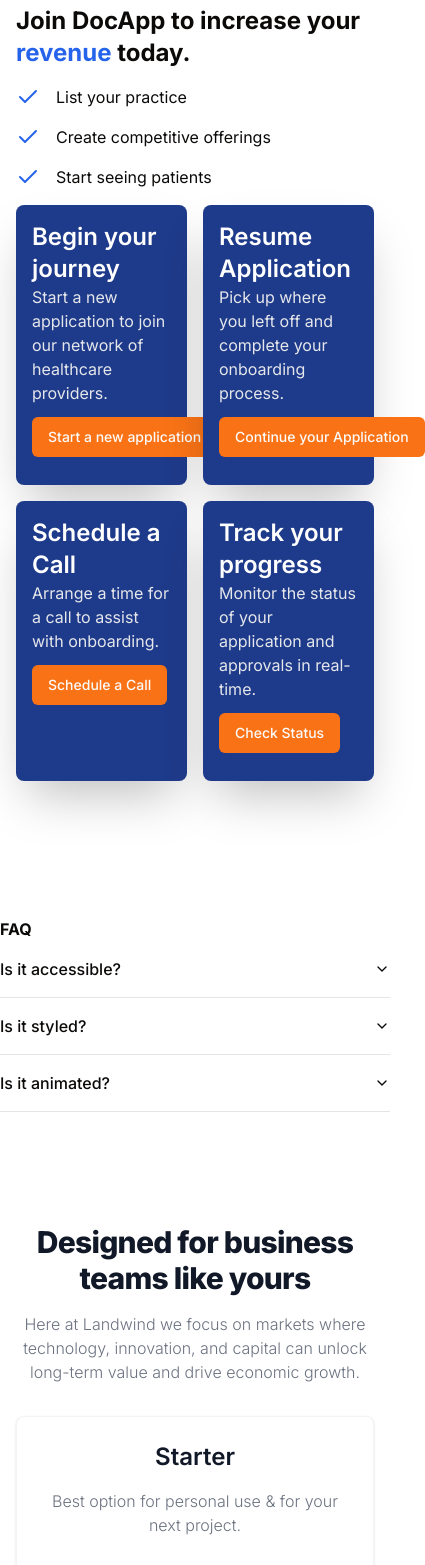
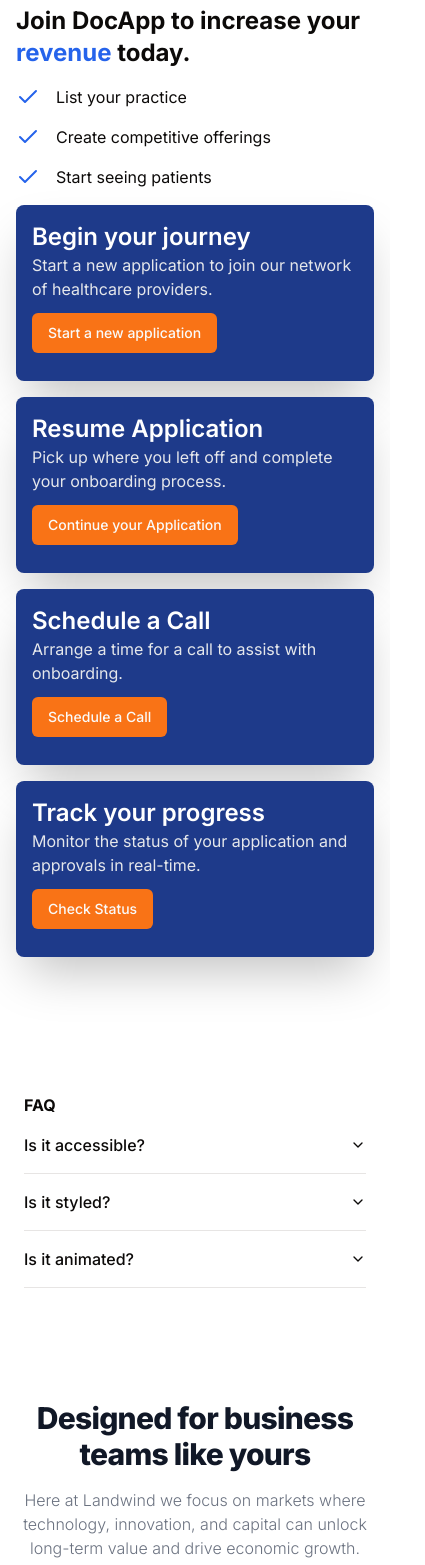
Before and after one commit to NeilRow56/doc_app_2024, a Next.js app: page /join/doctors in a window 390 px wide. Shown: the part 997-2562 px from the top of the page, 425 px wide, since content can reach past the window. Built offline with nearby package versions, Linux system fonts and the light colour scheme; no server answers.

Commit message:
Final tweaks to jpoin-doctors-page

```diff
--- a/src/app/(front)/join/doctors/page.tsx
+++ b/src/app/(front)/join/doctors/page.tsx
@@ -54,7 +54,7 @@ export default function DoctorJoiningPage() {
   return (
     <div className=" h-screen">
       <section>
-        <div className="mx-auto  grid max-w-7xl grid-cols-1  gap-4 p-4 md:grid-cols-2">
+        <div className="mx-auto  grid max-w-7xl grid-cols-1  gap-4 p-4 sm:grid-cols-2">
           <div className="space-y-4">
             <h2 className="text-[1.5rem] font-bold leading-[3.5rem] md:text-[3rem]">
               {' '}
@@ -121,7 +121,7 @@ export default function DoctorJoiningPage() {
                 </p>
               )
             })}
-            <div className=" grid grid-cols-2 gap-4">
+            <div className=" md:grid-cols2 grid grid-cols-1 gap-4">
               {cards.map((card, i) => {
                 return (
                   <div
@@ -146,7 +146,7 @@ export default function DoctorJoiningPage() {
           </div>
         </div>
       </section>
-      <section className="mx-auto max-w-4xl pb-[80px] pt-6">
+      <section className="mx-auto max-w-3xl px-6 pb-[80px] pt-6">
         <h2 className="text3xl font-bold">FAQ</h2>
         <Accordion type="single" collapsible className="w-full">
           <AccordionItem value="item-1">
```
